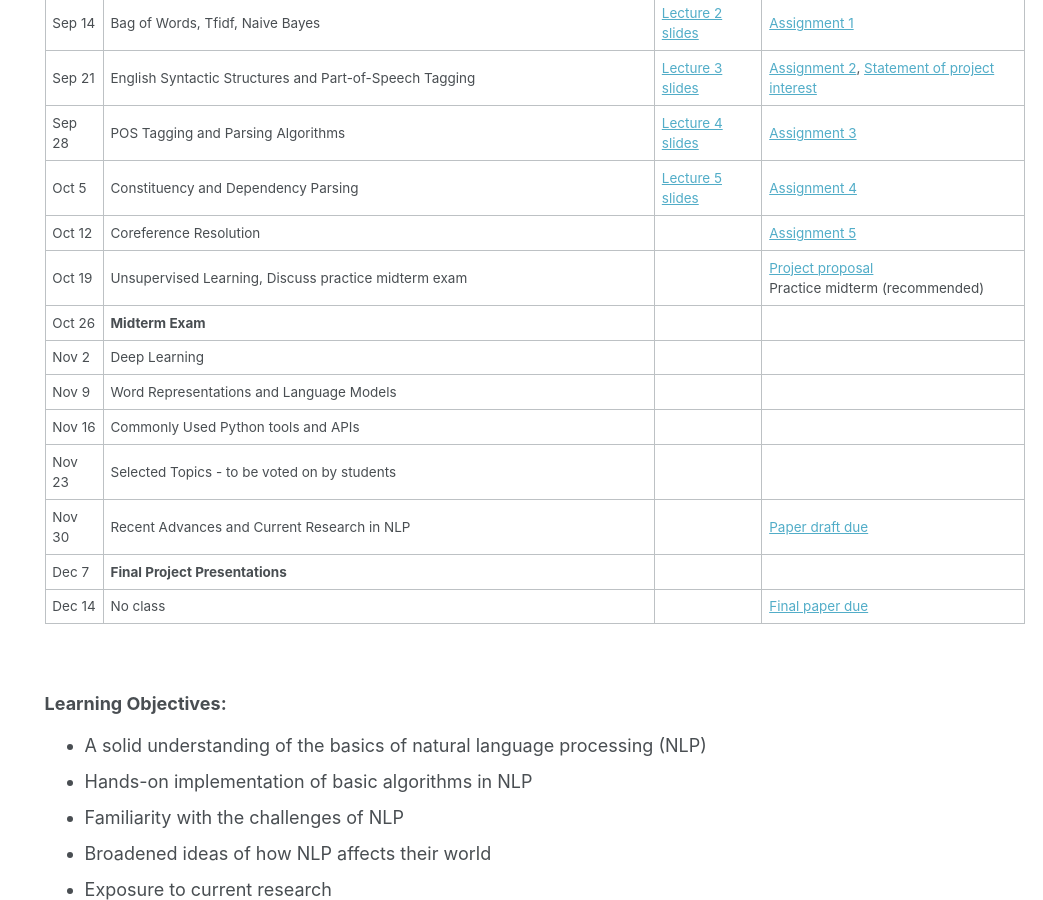
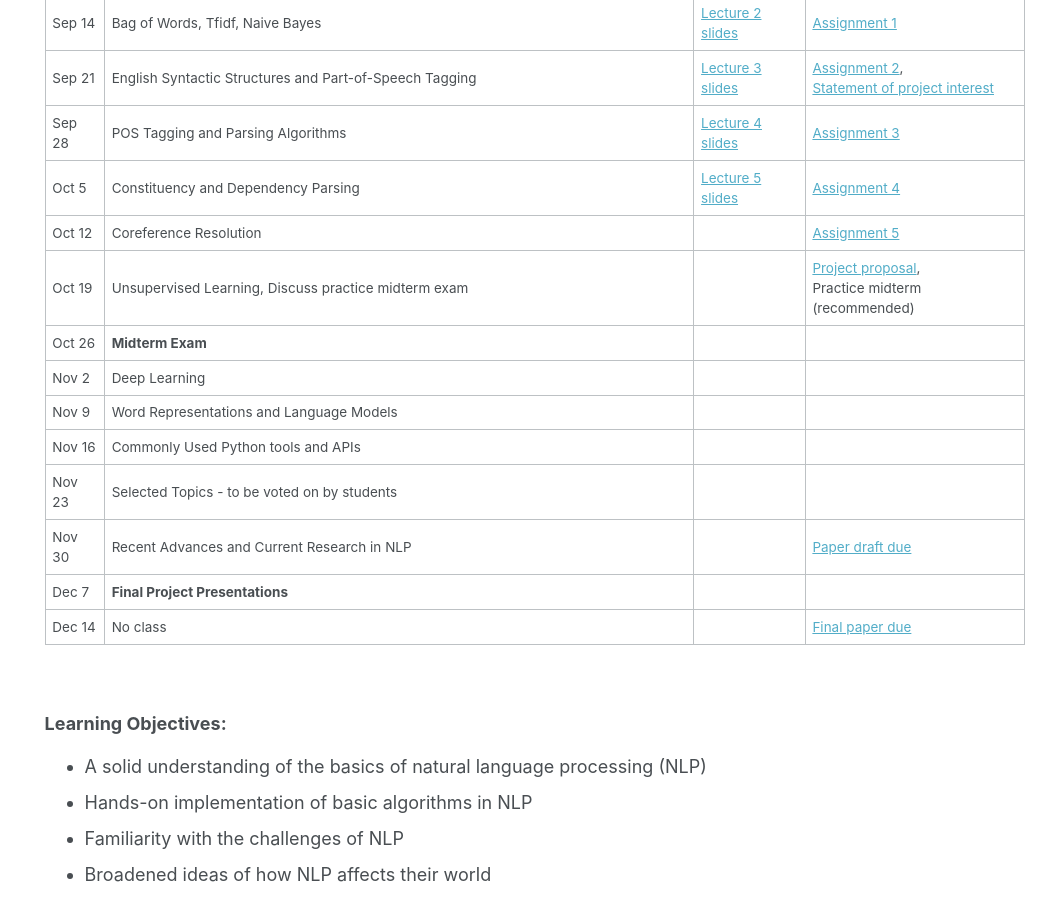
Before and after one commit to rasikabh/rasikabh.github.io, a Jekyll site: the page built from _pages/nlp2020.md, in a window 1280 px wide and 900 px high, scrolled down 865 px. Shown: the whole window, without its empty margins (237-1280 px from the left). Built offline with Jekyll 4.4.1, drawn with Linux system fonts in a browser that asks for light colours.

Commit message:
Update nlp2020.md

```diff
--- a/_pages/nlp2020.md
+++ b/_pages/nlp2020.md
@@ -36,11 +36,11 @@
 |--------|-----------------------------------------------------------------------------------------------|--------|----------------|
 | Sep 9  | Introduction, Review of Statistics and Machine Learning (Wednesday following Monday schedule) | [Lecture 1 slides](https://docs.google.com/presentation/d/1q4F_Vf6NoW3_TZ-0D6NJ7KEjB0GsyBHBw4Bd2mbYP3A/edit?usp=sharing) |                |
 | Sep 14 | Bag of Words, Tfidf, Naive Bayes                                                              | [Lecture 2 slides](https://docs.google.com/presentation/d/1_bwckxwBfjEzRd1AnNeBJranDOYSKRmXrCcE4AU7WgY/edit?usp=sharing)       | [Assignment 1](https://docs.google.com/document/d/16KsMYOI6PxuAOPpHLJk_7yuNIqakIDEQi98nfttQ_UY/edit?usp=sharing)               |
-| Sep 21 | English Syntactic Structures and Part-of-Speech Tagging                                       | [Lecture 3 slides](https://docs.google.com/presentation/d/1IfidlCd-aRD09dVuyZuceC_9YPF3Lavn0id3FaE_scs/edit?usp=sharing) | [Assignment 2](https://docs.google.com/document/d/1abkiH-ZHFLWui194xOtp1XY6GxyjGh-DXdrlXjrb_kE/edit?usp=sharing), [Statement of project interest](https://rasikabh.github.io/nlp2020/#final-project) |
+| Sep 21 | English Syntactic Structures and Part-of-Speech Tagging                                       | [Lecture 3 slides](https://docs.google.com/presentation/d/1IfidlCd-aRD09dVuyZuceC_9YPF3Lavn0id3FaE_scs/edit?usp=sharing) | [Assignment 2](https://docs.google.com/document/d/1abkiH-ZHFLWui194xOtp1XY6GxyjGh-DXdrlXjrb_kE/edit?usp=sharing), <br> [Statement of project interest](https://rasikabh.github.io/nlp2020/#final-project) |
 | Sep 28 | POS Tagging and Parsing Algorithms                                                            | [Lecture 4 slides](https://docs.google.com/presentation/d/1atemcwZZUI8DBydpk8fwVyMjVaQHXRHIrqUdEmloTPI/edit?usp=sharing) | [Assignment 3](https://docs.google.com/document/d/1rpZxvdi5x6xrJhsjzX9MlcaBydAaJgLwTeAZ_PmnN5U/edit?usp=sharing) |
 | Oct 5  | Constituency and Dependency Parsing                                                           | [Lecture 5 slides](https://docs.google.com/presentation/d/1X_-2xWhIJE3wYD7vcBG3H4u9tbqlbMIplY2Tftv36oc/edit?usp=sharing) | [Assignment 4](https://docs.google.com/document/d/1iNvFtZkI9eAQzK4XHKw5UeL966g0OY7p7VQzglZJLmk/edit?usp=sharing) |
 | Oct 12 | Coreference Resolution                                                                        |        | [Assignment 5](https://docs.google.com/document/d/1cvFc5oSdIbfPujZCgTSOkdqS9jVvwZsGF8daGMWXXB8/edit?usp=sharing) |
-| Oct 19 | Unsupervised Learning, Discuss practice midterm exam                                          |        | [Project proposal](https://rasikabh.github.io/nlp2020/#final-project) <br> Practice midterm (recommended) |
+| Oct 19 | Unsupervised Learning, Discuss practice midterm exam                                          |        | [Project proposal](https://rasikabh.github.io/nlp2020/#final-project), <br> Practice midterm (recommended) |
 | Oct 26 | **Midterm Exam**                                                                              |        |                |
 | Nov 2  | Deep Learning                                                                                 |        |                |
 | Nov 9  | Word Representations and Language Models                                                      |        |                |
```
